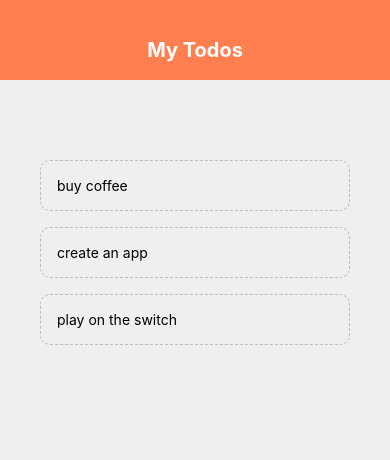
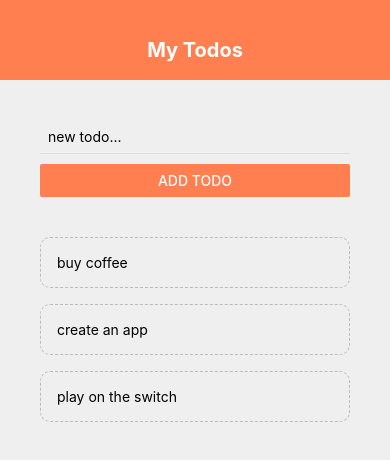
Before and after one commit to jas4code/tnn-react-native, a React Native app: screen / in a window 390 px wide. Shown: the top 460 px of the page. Built offline with nearby package versions, Linux system fonts and the light colour scheme.

Commit message:
Todo App (part 3)
Adding 'Add/submit Todo' Button

```diff
--- a/App.js
+++ b/App.js
@@ -2,6 +2,7 @@
 import { StyleSheet, Text, View, FlatList } from 'react-native';
 import Header from './components/header';
 import TodoItem from './components/todoItem';
+import AddTodo from './components/addTodo';
 
 export default function App() {
 	const [todos, setTodos] = useState([
@@ -16,11 +17,20 @@
 		});
 	};
 
+	const submitHandler = (text) => {
+		setTodos((prevTodos) => {
+			return [
+				{ text: text, key: Math.random().toString() },
+				...prevTodos,
+			];
+		});
+	};
+
 	return (
 		<View style={styles.container}>
 			<Header />
 			<View style={styles.content}>
-				{/* to form */}
+				<AddTodo submitHandler={submitHandler} />
 				<View style={styles.list}>
 					<FlatList
 						data={todos}
--- /dev/null
+++ b/components/addTodo.js
@@ -0,0 +1,37 @@
+import React, { useState } from 'react';
+import { StyleSheet, Text, View, TextInput, Button } from 'react-native';
+
+const AddTodo = ({ submitHandler }) => {
+	const [text, setText] = useState('');
+
+	const changeHandler = (val) => {
+		setText(val);
+	};
+
+	return (
+		<View>
+			<TextInput
+				style={styles.input}
+				placeholder='new todo...'
+				onChangeText={changeHandler}
+			/>
+			<Button
+				onPress={() => submitHandler(text)}
+				title='add todo'
+				color='coral'
+			/>
+		</View>
+	);
+};
+
+const styles = StyleSheet.create({
+	input: {
+		marginBottom: 10,
+		paddingHorizontal: 8,
+		paddingVertical: 8,
+		borderBottomWidth: 1,
+		borderBottomColor: '#ddd',
+	},
+});
+
+export default AddTodo;
```
